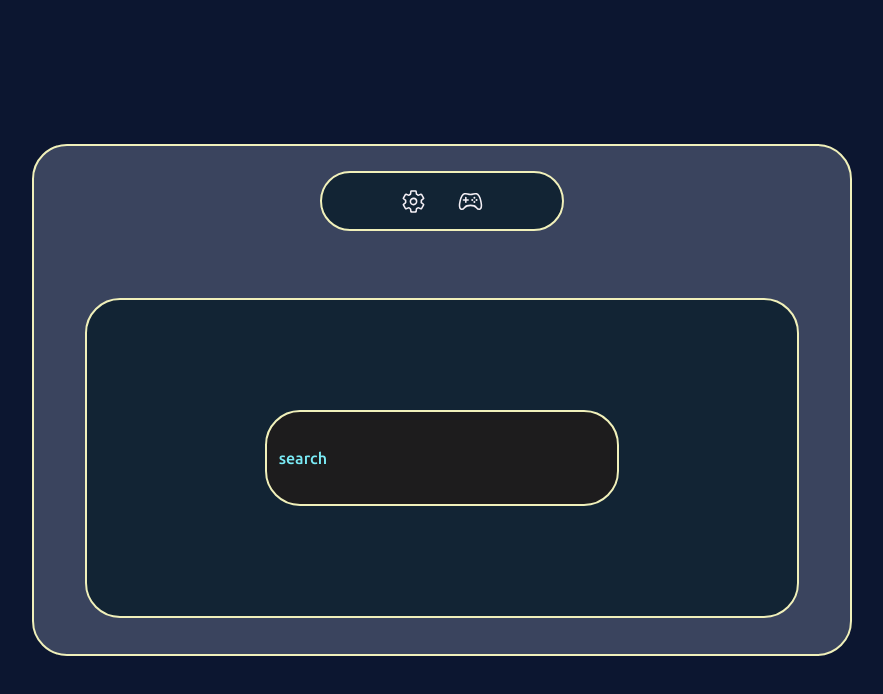
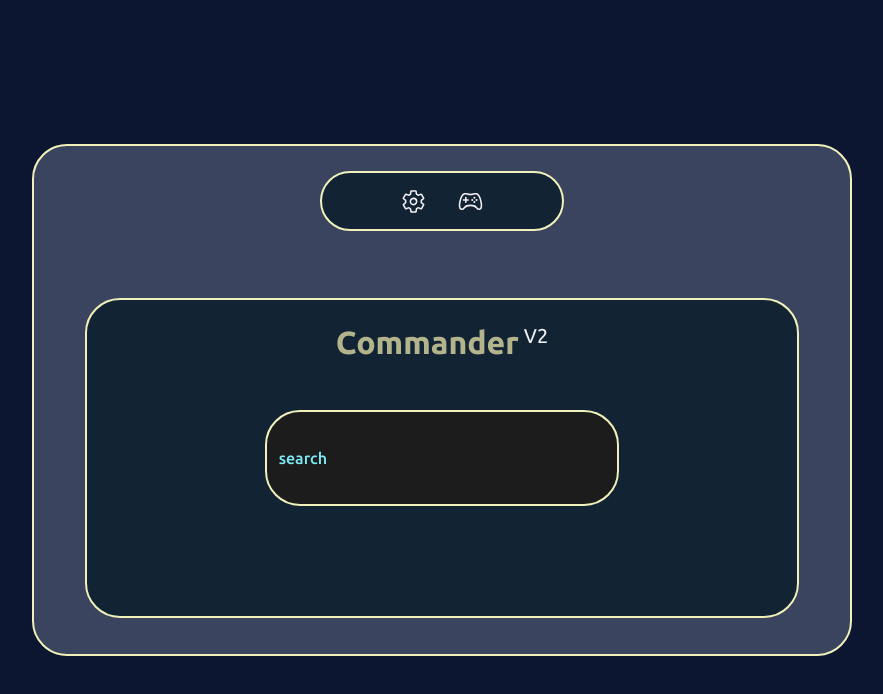
Before and after one commit to Iceberg-Network/iceberg-proxy, a plain HTML site: page index.html in a window 1280 px wide. Shown: the whole page, without its empty margins (198-1081 px from the left). Drawn offline with nearby package versions, Linux system fonts and the light colour scheme.

Commit message:
here you go @accessgames

```diff
--- a/index.html
+++ b/index.html
@@ -42,6 +42,28 @@
                     border-radius: 35px;
                     width: 64%;
                     height: 64vh;
+                    h1
+                    {
+                        display: flex;
+                        flex-direction: row;
+                        gap: 5px;
+                        position: absolute;
+                        top: 35%;
+                        background-color: transparent;
+                        border: none;
+                        border-radius: 0px;
+                        color: rgb(180, 180, 140);
+                        font-size: 32px;
+                        font-weight: 700;
+                        font-family: 'Ubuntu', sans-serif;
+                        z-index: 999;
+                        p
+                        {
+                            color: #f1f1f1;
+                            font-size: 20px;
+                            font-weight: 400;
+                        }
+                    }
                     .icons
                     {
                         position: absolute;
@@ -108,6 +130,8 @@
     </head>
     <body>
         <div>
+            <h1>Commander <p>V2</p></h1>
+
             <div class="icons">
                 <ion-icon name="settings-outline" onclick="window.location.href='/settings.html';"></ion-icon>
                 <ion-icon name="game-controller-outline" onclick="window.location.href='/games.html';"></ion-icon>
```
